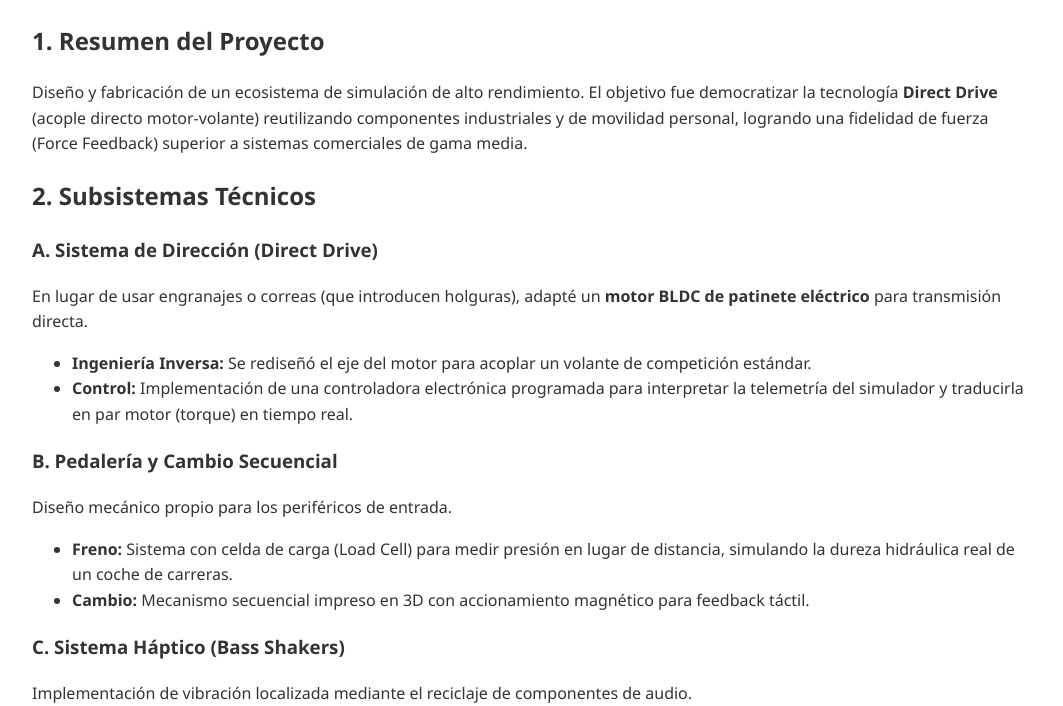
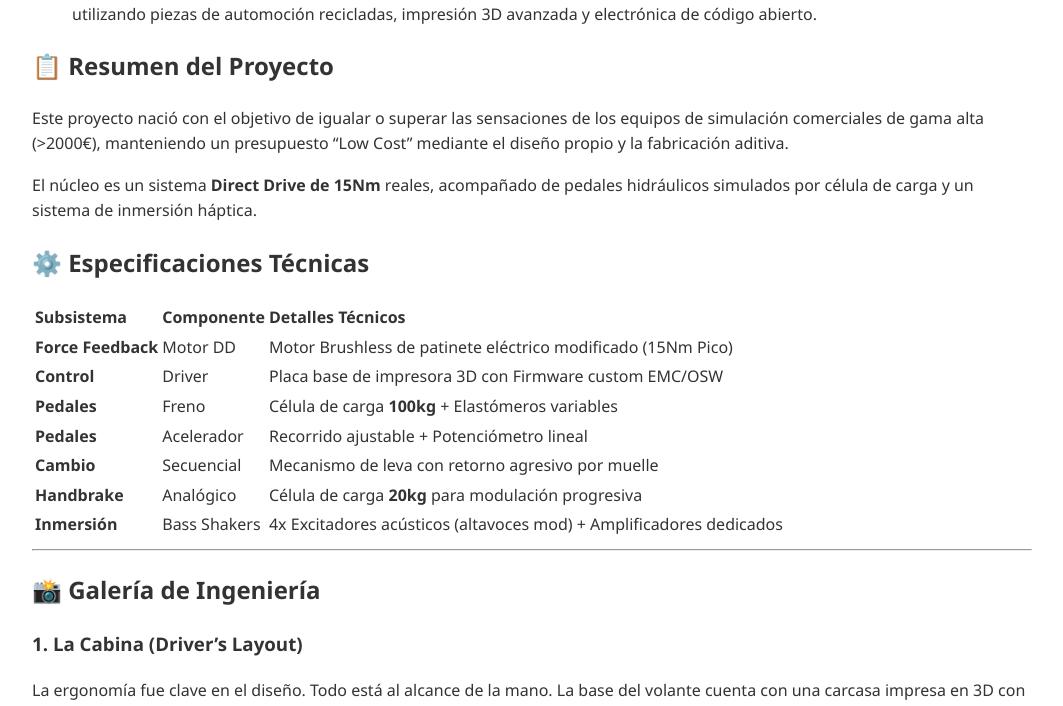
Before and after one commit to FabioCamposVillaverde/fabiocamposvillaverde.github.io, a Jekyll site: the page built from simulador-racing.md, in a window 1280 px wide and 1400 px high, scrolled down 248 px. Shown: the part 283-989 px from the top of the window, without its empty margins (108-1171 px from the left). Built offline with Jekyll 4.4.1, drawn with Linux system fonts in a browser that asks for light colours; our own code applies the rules of GitHub Pages for plain Markdown files; some of the changed text lies outside the part shown; grey boxes are pictures that could not be loaded.

Commit message:
Update simulador-racing.md

```diff
--- a/simulador-racing.md
+++ b/simulador-racing.md
@@ -1,30 +1,75 @@
-# Simulador de Conducción Híbrido "Direct Drive"
-**Categoría:** Mecatrónica / Prototipado | **Estado:** Funcional
+# 🏎️ OpenSource DIY Direct Drive Sim Rig
 
-![Foto Principal del Simulador](aqui-va-tu-foto-principal.jpg)
-*(Prototipo final ensamblado con estructura personalizada)*
+![Vista General](./01_full_rig.jpg)
 
-## 1. Resumen del Proyecto
-Diseño y fabricación de un ecosistema de simulación de alto rendimiento. El objetivo fue democratizar la tecnología **Direct Drive** (acople directo motor-volante) reutilizando componentes industriales y de movilidad personal, logrando una fidelidad de fuerza (Force Feedback) superior a sistemas comerciales de gama media.
+> **"Ingeniería de competición al alcance del maker."**
+> Un ecosistema de simulación completo construido desde cero utilizando piezas de automoción recicladas, impresión 3D avanzada y electrónica de código abierto.
 
-## 2. Subsistemas Técnicos
+## 📋 Resumen del Proyecto
 
-### A. Sistema de Dirección (Direct Drive)
-En lugar de usar engranajes o correas (que introducen holguras), adapté un **motor BLDC de patinete eléctrico** para transmisión directa.
-* **Ingeniería Inversa:** Se rediseñó el eje del motor para acoplar un volante de competición estándar.
-* **Control:** Implementación de una controladora electrónica programada para interpretar la telemetría del simulador y traducirla en par motor (torque) en tiempo real.
+Este proyecto nació con el objetivo de igualar o superar las sensaciones de los equipos de simulación comerciales de gama alta (>2000€), manteniendo un presupuesto "Low Cost" mediante el diseño propio y la fabricación aditiva.
 
-### B. Pedalería y Cambio Secuencial
-Diseño mecánico propio para los periféricos de entrada.
-* **Freno:** Sistema con celda de carga (Load Cell) para medir presión en lugar de distancia, simulando la dureza hidráulica real de un coche de carreras.
-* **Cambio:** Mecanismo secuencial impreso en 3D con accionamiento magnético para feedback táctil.
+El núcleo es un sistema **Direct Drive de 15Nm** reales, acompañado de pedales hidráulicos simulados por célula de carga y un sistema de inmersión háptica.
 
-### C. Sistema Háptico (Bass Shakers)
-Implementación de vibración localizada mediante el reciclaje de componentes de audio.
-* **Funcionamiento:** Se extrajo la señal de telemetría (baches, pianos, RPM del motor) y se separó por canales.
-* **Transductores:** Modificación de altavoces convencionales para actuar como "Bass Shakers", transmitiendo vibración física al chasis en función de la frecuencia de la suspensión virtual.
+## ⚙️ Especificaciones Técnicas
 
-## 3. Galería de Fabricación
-*(Aquí subiremos fotos del cableado, el motor desmontado y las piezas 3D)*
+| Subsistema | Componente | Detalles Técnicos |
+| :--- | :--- | :--- |
+| **Force Feedback** | Motor DD | Motor Brushless de patinete eléctrico modificado (15Nm Pico) |
+| **Control** | Driver | Placa base de impresora 3D con Firmware custom EMC/OSW |
+| **Pedales** | Freno | Célula de carga **100kg** + Elastómeros variables |
+| **Pedales** | Acelerador | Recorrido ajustable + Potenciómetro lineal |
+| **Cambio** | Secuencial | Mecanismo de leva con retorno agresivo por muelle |
+| **Handbrake** | Analógico | Célula de carga **20kg** para modulación progresiva |
+| **Inmersión** | Bass Shakers | 4x Excitadores acústicos (altavoces mod) + Amplificadores dedicados |
 
-[🔙 Volver al Inicio](./)
+---
+
+## 📸 Galería de Ingeniería
+
+### 1. La Cabina (Driver's Layout)
+La ergonomía fue clave en el diseño. Todo está al alcance de la mano. La base del volante cuenta con una carcasa impresa en 3D con ventilación forzada tipo panel de abeja.
+Se aprecia la **botonera personalizada** (Button Box) con joystick de navegación y la disposición del cambio secuencial y freno de mano para configuraciones de Rally/Drift.
+
+![Cockpit Top View](./02_cockpit_layout.jpg)
+
+### 2. Pedales de Célula de Carga (Load Cell)
+Diseño personalizado inspirado en la gama alta (Heusinkveld). La estructura combina perfiles de acero con piezas impresas en 3D de alta densidad (relleno 100%).
+* **Sensación:** El freno utiliza una célula de carga de 100kg, permitiendo frenar por *presión* muscular y no por recorrido, igual que un coche de carreras real.
+
+![Pedals Profile](./04_pedals_profile.jpg)
+
+### 3. Periféricos de Control
+Mecanismos robustos diseñados para aguantar el trato duro.
+
+| Shifter Secuencial | Freno de Mano Hidráulico (Sim) |
+| :---: | :---: |
+| ![Shifter](./05_shifter_detail.jpg) | ![Handbrake](./06_handbrake_detail.jpg) |
+| *Accionamiento metálico con muelle de alta tensión* | *Célula de carga de 20kg visible con muelle de precarga* |
+
+### 4. El Corazón: Direct Drive & Electrónica
+La magia ocurre bajo el capó.
+* **Motor:** Se ha adaptado un motor de movilidad eléctrica, diseñando un eje y un acople para el volante, junto con un sistema de **Quick Release impreso en 3D**.
+* **Gestión:** Bajo el asiento se encuentra la fuente de alimentación industrial y los controladores de los Bass Shakers, manteniendo el centro de gravedad bajo y el cableado ordenado.
+
+| Motor Unit | Gestión de Cables |
+| :---: | :---: |
+| ![Motor](./03_motor_base.jpg) | ![Wiring](./07_electronics.jpg) |
+
+### 5. Inmersión Háptica (Bass Shakers)
+Para sentir los pianos, los cambios de marcha y las revoluciones del motor, se han instalado excitadores acústicos directamente en el chasis (bajo pedales y asiento). Esto añade una capa física de información que el Force Feedback del volante no puede transmitir.
+
+![Bass Shaker](./08_bass_shaker.jpg)
+
+---
+
+## 🛠️ Software y Configuración
+* **SimHub:** Controla la matriz LED (RPM, Banderas) y la gestión de los Bass Shakers.
+* **Firmware:** [Indicar aquí si usas MMOS, OpenFFBoard, etc]
+
+## 🚀 Futuras Mejoras
+* [ ] Añadir tercer pedal (Embrague).
+* [ ] Mejorar la refrigeración del controlador del motor.
+* [ ] Pantalla LCD para telemetría avanzada.
+
+---
```
